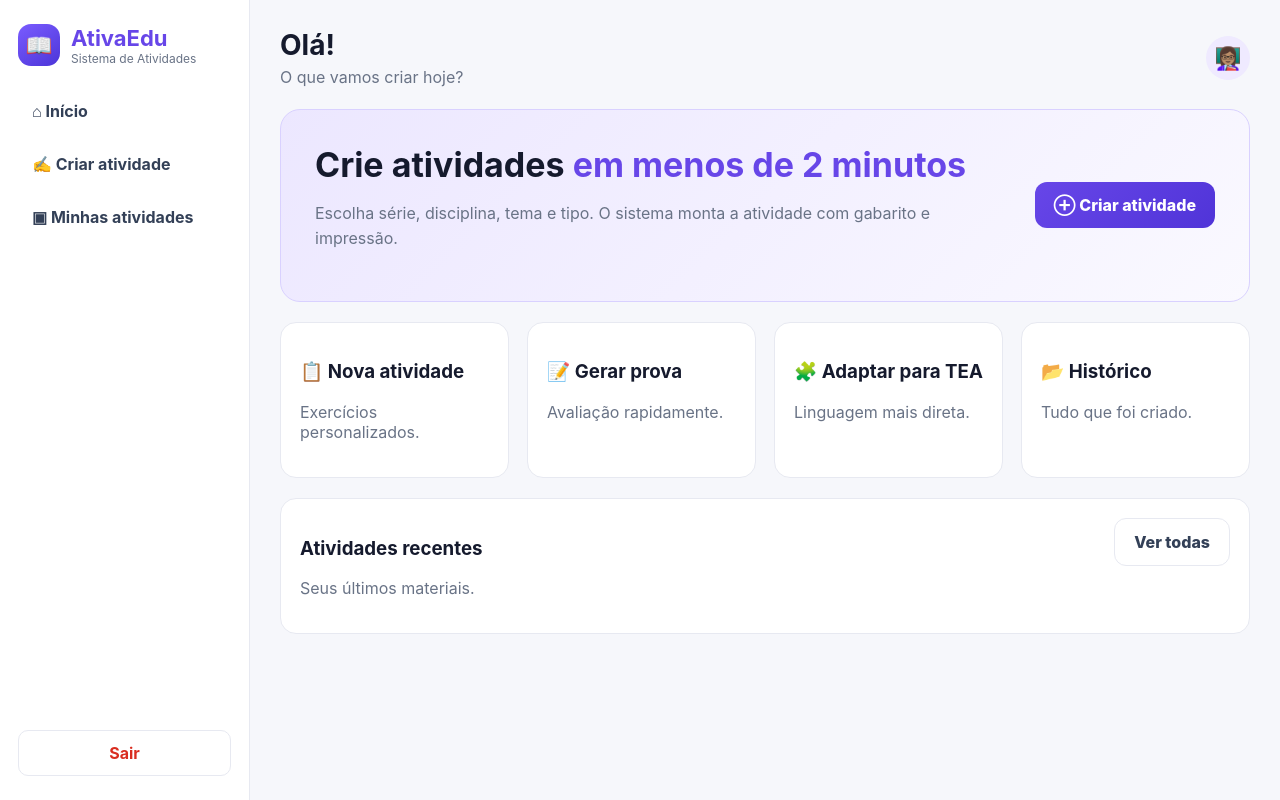
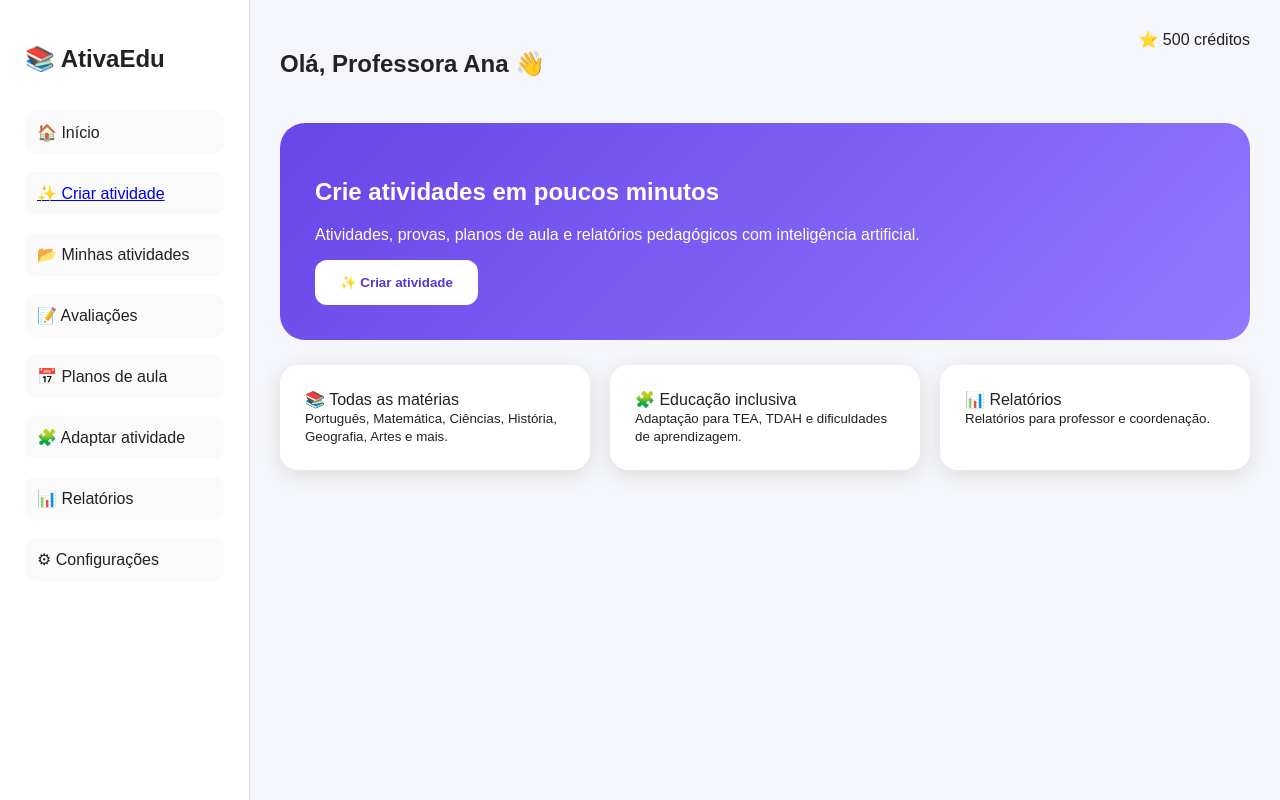
Before and after one commit to antoniomr541-gif/aulafacil, a website: page index.html in a window 1280 px wide. Drawn offline with Linux system fonts and the light colour scheme.

Commit message:
Add files via upload

```diff
--- a/index.html
+++ b/index.html
@@ -1,17 +1,44 @@
-<!doctype html><html lang="pt-BR"><head><meta charset="utf-8"><meta name="viewport" content="width=device-width,initial-scale=1"><title>AtivaEdu</title><link rel="stylesheet" href="styles.css"></head><body>
-<div class="mobile-nav"><div class="brand"><div class="brand-icon">📖</div><h1>AtivaEdu</h1></div><button class="btn-secondary" onclick="logout()">Sair</button></div>
-<div class="app">
-<aside class="sidebar">
-<div class="brand"><div class="brand-icon">📖</div><div><h1>AtivaEdu</h1><small>Sistema de Atividades</small></div></div>
-<nav><a href="index.html">⌂ Início</a><a href="criar-atividade.html">✍ Criar atividade</a><a href="atividades.html">▣ Minhas atividades</a></nav>
-<div class="sidebar-bottom"><button class="logout" onclick="logout()">Sair</button></div>
+<!DOCTYPE html>
+<html lang="pt-BR">
+<head>
+<meta charset="UTF-8">
+<meta name="viewport" content="width=device-width,initial-scale=1">
+<title>AtivaEdu 2.0</title>
+<link rel="stylesheet" href="style.css">
+</head>
+<body>
+<div class="layout">
+<aside>
+<h1>📚 AtivaEdu</h1>
+<a>🏠 Início</a>
+<a href="criar.html">✨ Criar atividade</a>
+<a>📂 Minhas atividades</a>
+<a>📝 Avaliações</a>
+<a>📅 Planos de aula</a>
+<a>🧩 Adaptar atividade</a>
+<a>📊 Relatórios</a>
+<a>⚙ Configurações</a>
 </aside>
-<main><div class="topbar"><div><h2 id="welcome">Olá!</h2><p>O que vamos criar hoje?</p></div><div class="avatar">👩🏽‍🏫</div></div>
-<section class="hero"><div><h3>Crie atividades <span>em menos de 2 minutos</span></h3><p>Escolha série, disciplina, tema e tipo. O sistema monta a atividade com gabarito e impressão.</p></div><a class="btn-primary" href="criar-atividade.html">⊕ Criar atividade</a></section>
-<section class="grid quick"><a class="card" href="criar-atividade.html"><h3>📋 Nova atividade</h3><p class="muted">Exercícios personalizados.</p></a><a class="card" href="criar-atividade.html?tipo=prova"><h3>📝 Gerar prova</h3><p class="muted">Avaliação rapidamente.</p></a><a class="card" href="criar-atividade.html?adaptada=1"><h3>🧩 Adaptar para TEA</h3><p class="muted">Linguagem mais direta.</p></a><a class="card" href="atividades.html"><h3>📂 Histórico</h3><p class="muted">Tudo que foi criado.</p></a></section>
-<section class="panel"><div class="result-head"><div><h3>Atividades recentes</h3><p class="muted">Seus últimos materiais.</p></div><a class="btn-secondary" href="atividades.html">Ver todas</a></div><div id="recent" class="activities"></div></section>
-</main></div><script src="app.js"></script><script>
-const user=requireAuth();if(user)welcome.textContent='Olá, '+user.name+'! 👋';
-const items=Store.getActivities().filter(a=>a.userId===user.id).slice(0,4);
-recent.innerHTML=items.length?items.map(a=>'<div class="activity-row"><div><strong>'+escapeHtml(a.title)+'</strong><small>'+escapeHtml(a.grade)+' • '+escapeHtml(a.subject)+' • '+new Date(a.createdAt).toLocaleDateString('pt-BR')+'</small></div><a class="btn-secondary" href="atividade.html?id='+a.id+'">Abrir</a></div>').join(''):'<div class="empty">Nenhuma atividade criada ainda.</div>';
-</script></body></html>
+
+<main>
+<header>
+<h2>Olá, Professora Ana 👋</h2>
+<span>⭐ 500 créditos</span>
+</header>
+
+<section class="hero">
+<h1>Crie atividades em poucos minutos</h1>
+<p>Atividades, provas, planos de aula e relatórios pedagógicos com inteligência artificial.</p>
+<button onclick="location.href='criar.html'">✨ Criar atividade</button>
+</section>
+
+<section class="cards">
+<div>📚 Todas as matérias<br><small>Português, Matemática, Ciências, História, Geografia, Artes e mais.</small></div>
+<div>🧩 Educação inclusiva<br><small>Adaptação para TEA, TDAH e dificuldades de aprendizagem.</small></div>
+<div>📊 Relatórios<br><small>Relatórios para professor e coordenação.</small></div>
+</section>
+
+</main>
+</div>
+</body>
+</html>
--- /dev/null
+++ b/style.css
@@ -0,0 +1 @@
+*{box-sizing:border-box}body{margin:0;font-family:Arial;background:#f5f6fb;color:#222}.layout{display:grid;grid-template-columns:250px 1fr;min-height:100vh}aside{background:white;padding:25px;display:flex;flex-direction:column;gap:18px;border-right:1px solid #ddd}aside a{padding:12px;border-radius:10px;background:#fafafa;cursor:pointer}main{padding:30px}header{display:flex;justify-content:space-between}.hero{margin-top:25px;background:linear-gradient(135deg,#6845e8,#9278ff);color:white;padding:35px;border-radius:25px}.hero button,button{background:white;color:#5736d8;border:0;padding:15px 25px;border-radius:12px;font-weight:bold;cursor:pointer}.cards{display:grid;grid-template-columns:repeat(3,1fr);gap:20px;margin-top:25px}.cards div,.box{background:white;padding:25px;border-radius:18px;box-shadow:0 5px 20px #ddd}.box{max-width:700px;margin:40px auto}.box select{width:100%;padding:12px;margin:10px 0;border-radius:8px}@media(max-width:800px){.layout{display:block}aside{display:none}.cards{grid-template-columns:1fr}main{padding:15px}}
```
Also changed, not shown: criar.html (added, +47 -0 lines), README.md.
